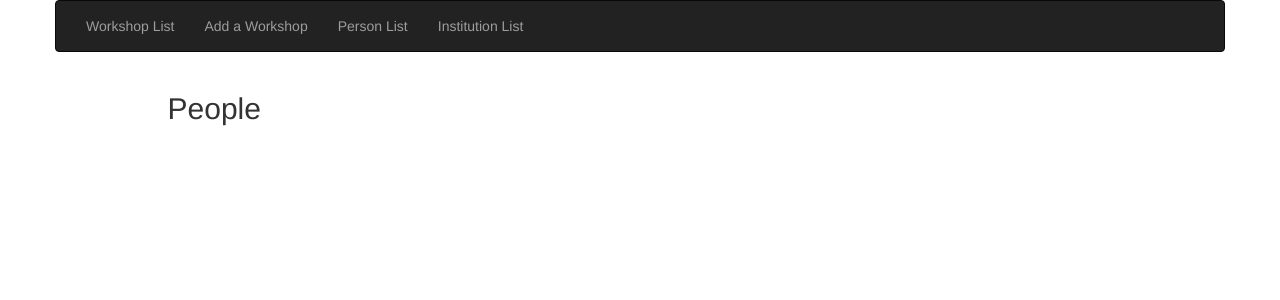
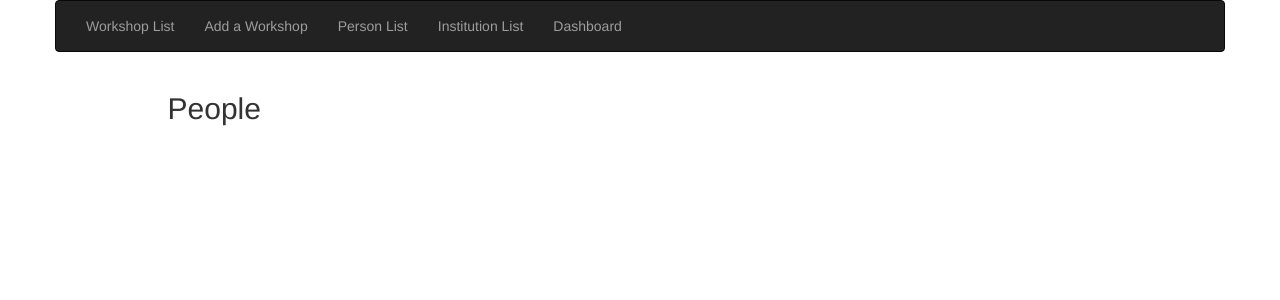
Before and after one commit to resbaz/workshop_data_management, a Django app: a page that uses wdm/templates/base.html in a window 1280 px wide. Shown: the top 300 px of the page. Run offline with Django 3.2, Linux system fonts and the light colour scheme; data that the repository does not hold is empty; some libraries are stand-ins or nearby versions.

Commit message:
added dashboard to the nav bar

```diff
--- a/wdm/templates/base.html
+++ b/wdm/templates/base.html
@@ -26,8 +26,9 @@
                     <ul class="nav navbar-nav">
                         <li><a href="{% url 'index' %}">Workshop List</a></li>
                         <li><a href="{% url 'workshop_add' %}">Add a Workshop</a></li>
-			<li><a href="{% url 'person_index' %}">Person List</a></li>
-			<li><a href="{% url 'institution_index' %}">Institution List</a></li>
+            			<li><a href="{% url 'person_index' %}">Person List</a></li>
+			            <li><a href="{% url 'institution_index' %}">Institution List</a></li>
+                        <li><a href="{% url 'dashboard' %}">Dashboard</a></li>
                     </ul>
                 </div>
             </nav>
```
